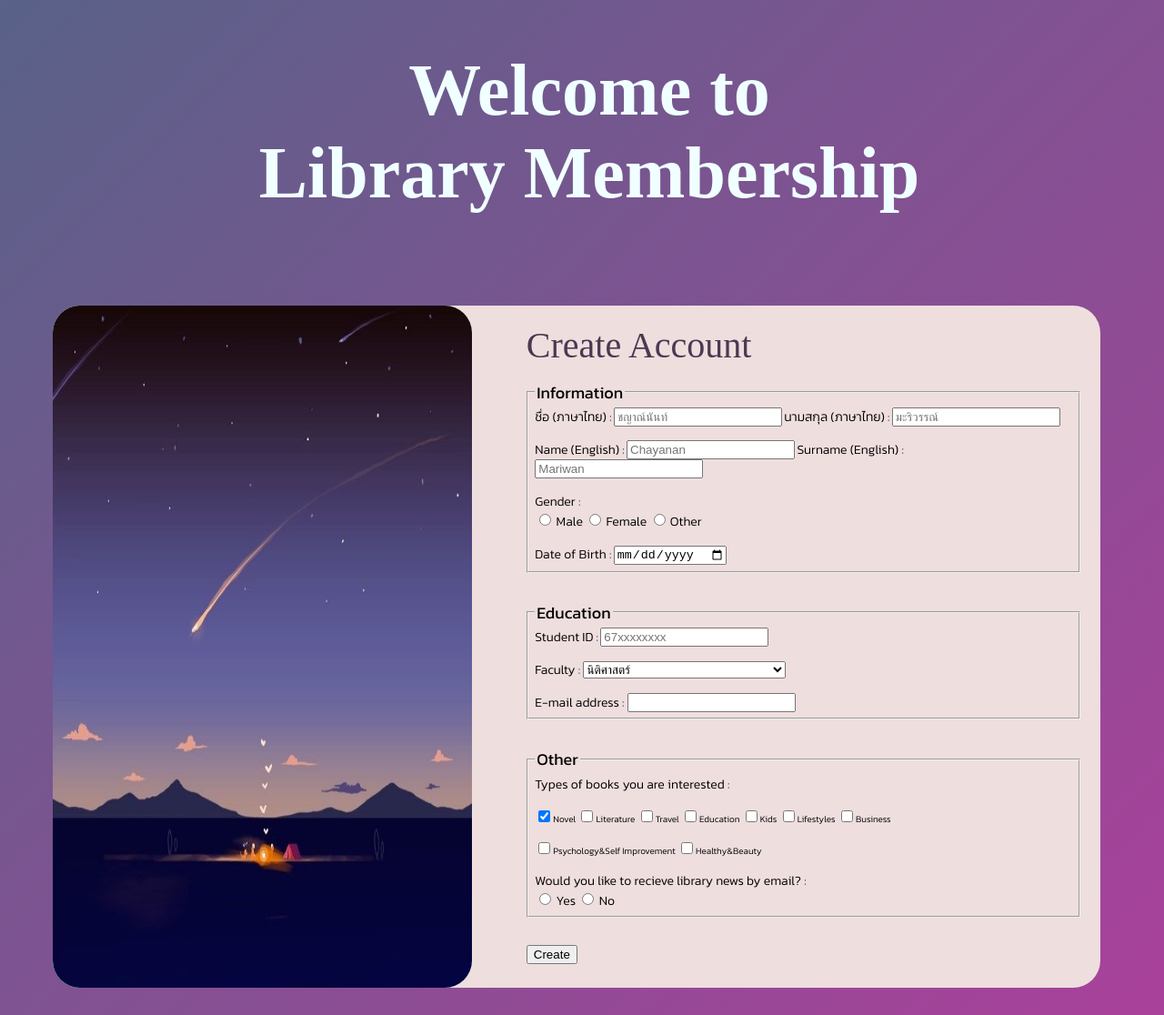
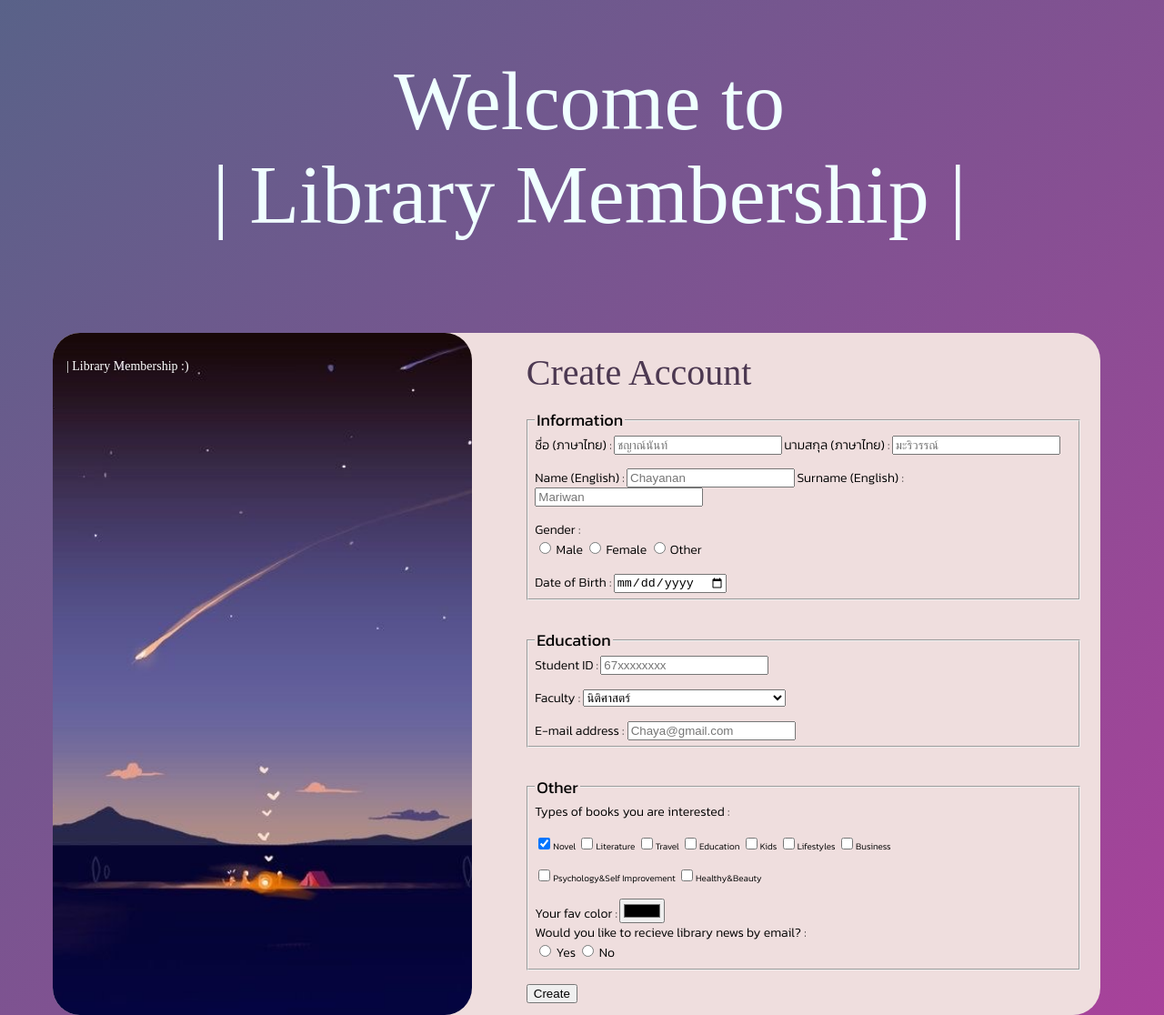
Before and after one commit to ChayananMariwan/6709650219_LibraryMembershipApplicationForm, a plain HTML site: page index.html in a window 1280 px wide. Shown: the top 1116 px of the page at 91% size. Drawn offline with Linux system fonts and the light colour scheme; a web font is replaced by a local one.

Commit message:
Decorate footer and add color form element.

```diff
--- a/index.html
+++ b/index.html
@@ -9,11 +9,12 @@
 </head>
 
 <body>
-    <h1>Welcome to <br>Library Membership</h1>
+    <h1>Welcome to <br>| Library Membership |</h1>
     <nav>
-        <div class="bgimg">
-            <img id="bg" src="BG.JPG">
+        <div>
+            <p>| Library Membership :)</p>
         </div>
+
         <form>
             <label class="topic">Create Account</label><br><br>
             <fieldset>
@@ -80,7 +81,7 @@
                 </select> <br><br>
 
                 <label for="email">E-mail address : </label>
-                <input type="email" id="email" name="email" required><br>
+                <input type="email" id="email" name="email" placeholder="Chaya@gmail.com"><br>
             </fieldset><br><br>
 
             <fieldset>
@@ -99,17 +100,21 @@
                 <input type="checkbox" name="types" value="healthy">Healthy&Beauty
                 <br><br>
 
-                <label for="news">Would you like to recieve library news by email? :</label><br>
+
+                <label for="color">Your fav color :</label>
+                <input type="color" id="color" name="color"><br>
+                <label for=" news">Would you like to recieve library news by email? :</label><br>
                 <input type="radio" id="yes" name="news" value="yes">
                 <label for="yes">Yes</label>
                 <input type="radio" id="no" name="news" value="no">
                 <label for="no">No</label>
 
-            </fieldset><br><br>
+            </fieldset><br>
 
             <input type="submit" value="Create">
         </form>
     </nav>
+
     <footer>Copyright 2024</footer>
 </body>
 
--- a/style.css
+++ b/style.css
@@ -3,12 +3,11 @@
 
 body {
     width: 100%;
-    height: 1340px;
+    height: 1380px;
     background-image: linear-gradient(135deg, rgba(31, 43, 95, 0.74) 0%, rgba(179, 61, 157, 1) 100%);
     background-position: center;
     background-size: cover;
     background-repeat: no-repeat;
-
 }
 
 nav {
@@ -19,7 +18,6 @@ nav {
     border-radius: 30px;
     margin: 50px;
     margin-bottom: 200px;
-
 }
 
 div {
@@ -28,7 +26,10 @@ div {
     float: left;
     margin-right: 60px;
     border-radius: 30px;
-    background-color: aquamarine;
+    background-image: url(BG.JPG);
+    background-position: center;
+    background-size: cover;
+    background-repeat: no-repeat;
 }
 
 form {
@@ -44,9 +45,17 @@ legend {
     font-weight: 400;
 }
 
+p {
+    padding: 15px;
+    color: white;
+    font-size: 14px;
+}
+
 h1 {
     text-align: center;
-    font-size: 80px;
+    font-size: 90px;
+    font-family: "DM Serif Text", serif;
+    font-weight: 400;
     color: azure;
     margin-bottom: 100px;
     animation: type 1s steps(60, end);
@@ -91,12 +100,13 @@ footer {
     width: 100%;
     height: 60px;
     font-family: "DM Serif Text", serif;
-    color: rgb(76, 56, 81);
+    background-image: url(cute.GIF);
     font-weight: 300;
     font-size: 16px;
     text-align: center;
-    padding-top: 50px;
-    background-color: rgb(239, 222, 222);
+    padding-top: 40px;
+    margin-left: -10px;
+    color: white;
 }
 
 #bg {
@@ -110,10 +120,4 @@ footer {
     color: rgb(76, 56, 81);
     font-weight: 500;
     font-size: 40px;
-
 }
-
-.bgimg {
-    border: black;
-    border-radius: 2;
-}
```
